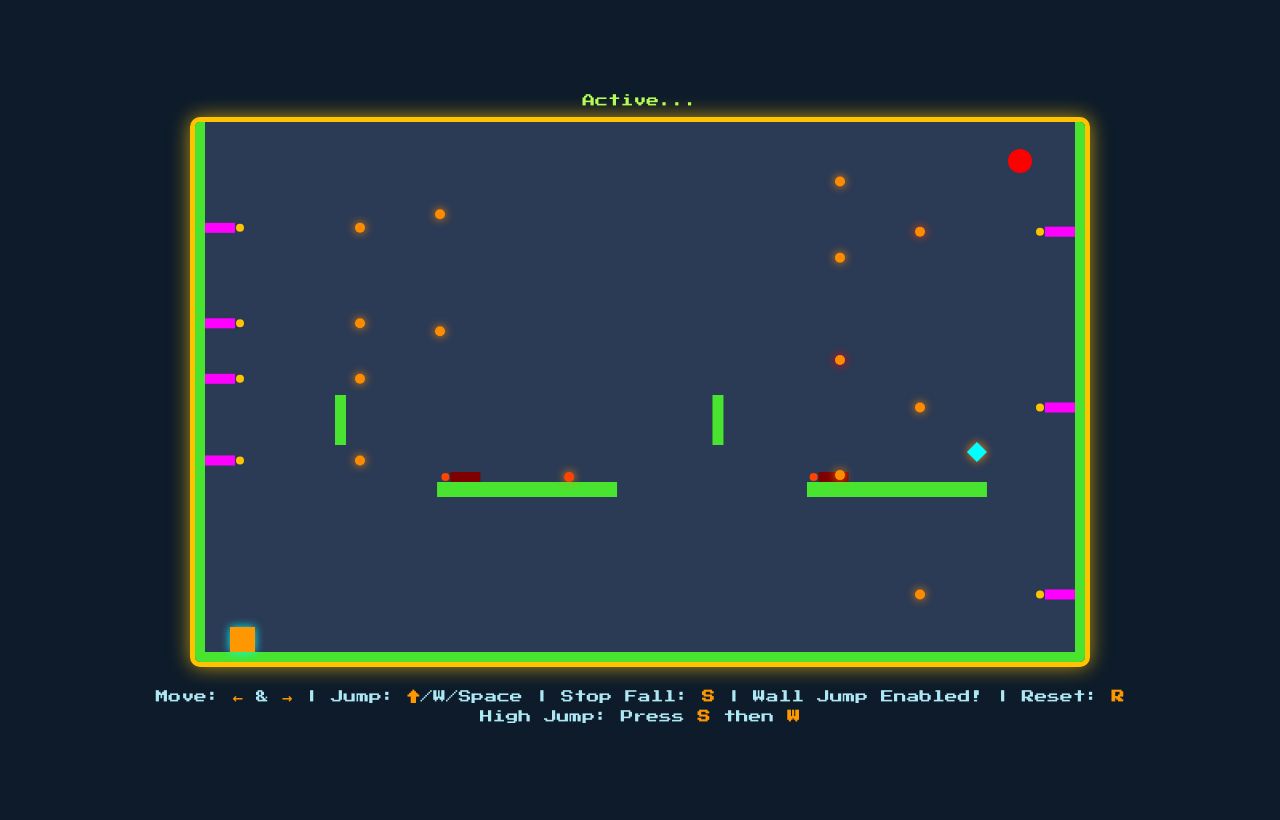
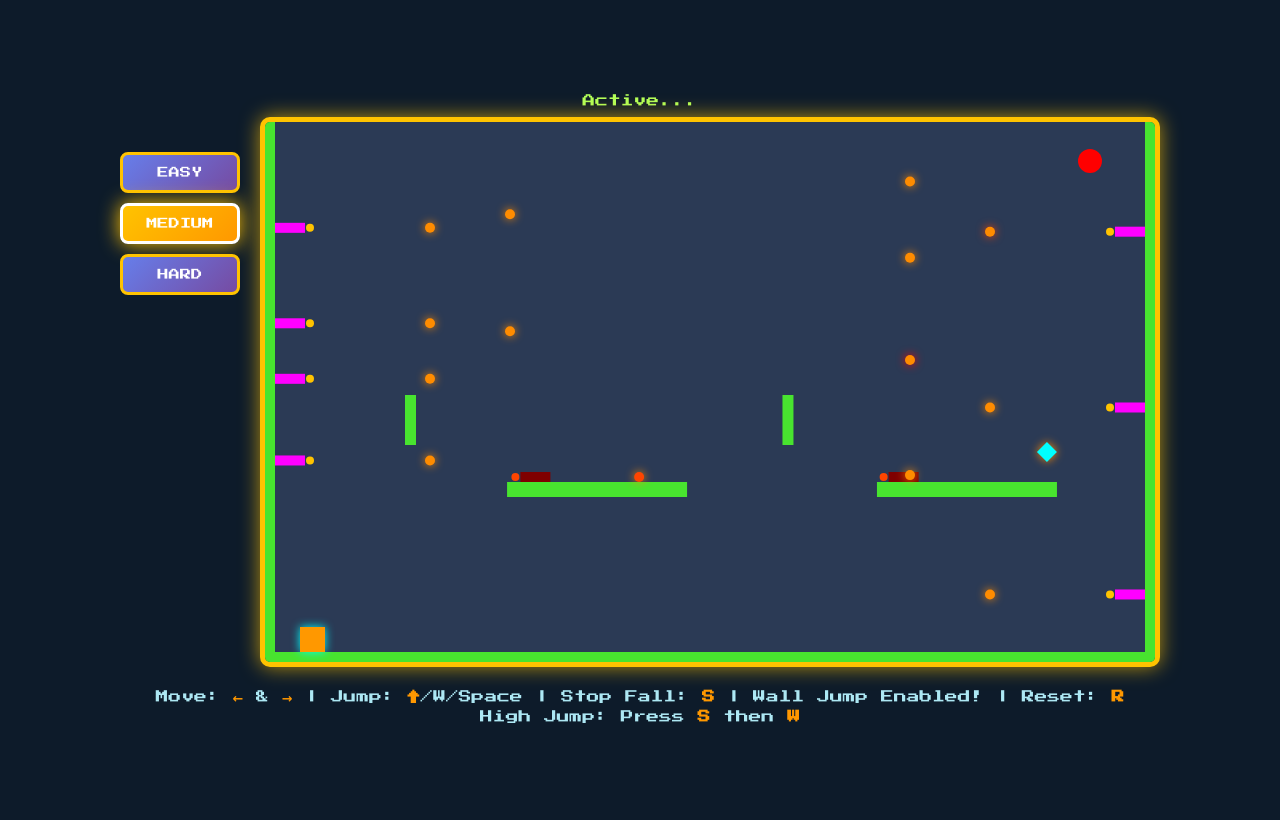
Before and after one commit to trixtxnz/mainweb, a Flask app: page /ttg in a window 1280 px wide. Run offline with Flask 3, Linux system fonts and the light colour scheme.

Commit message:
Assistant checkpoint: Add difficulty selection to ttg.html
Assistant generated file changes:
- templates/ttg.html: Add difficulty settings constants, Add difficulty selection function, Update Turret constructor to use difficulty-based fire cooldown, Add difficulty panel styling, Add difficulty buttons to HTML layout

---

User prompt:

can you add the difficulty thing for ttg as well

Replit-Commit-Author: Assistant
Replit-Commit-Session-Id: 65ea983e-25d5-465d-8975-c207fab6fa98
Replit-Commit-Event-Id: 072a8984-4a63-4c2a-8243-7bb057e1bf6f

```diff
--- a/templates/ttg.html
+++ b/templates/ttg.html
@@ -53,6 +53,44 @@
         .controls b {
             color: #ff9800;
         }
+
+        .game-layout {
+            display: flex;
+            align-items: flex-start;
+            gap: 20px;
+            justify-content: center;
+        }
+
+        .difficulty-panel {
+            display: flex;
+            flex-direction: column;
+            gap: 10px;
+            margin-top: 35px;
+        }
+
+        .difficulty-btn {
+            background: linear-gradient(135deg, #667eea 0%, #764ba2 100%);
+            color: white;
+            border: 3px solid #ffc300;
+            padding: 12px 20px;
+            font-family: 'Press Start 2P', cursive;
+            font-size: 0.7rem;
+            cursor: pointer;
+            border-radius: 8px;
+            transition: all 0.3s;
+            min-width: 120px;
+        }
+
+        .difficulty-btn:hover {
+            transform: scale(1.05);
+            box-shadow: 0 0 15px rgba(255, 195, 0, 0.8);
+        }
+
+        .difficulty-btn.active {
+            background: linear-gradient(135deg, #ffc300 0%, #ff9800 100%);
+            border-color: #fff;
+            box-shadow: 0 0 20px rgba(255, 195, 0, 1);
+        }
     </style>
 </head>
 <body>
@@ -61,8 +99,16 @@
         <div id="status-message" style="color: #48e42f;">Use controls to reach the gem!</div>
     </div>
 
-    <div id="game-container">
-        <canvas id="gameCanvas"></canvas>
+    <div class="game-layout">
+        <div class="difficulty-panel">
+            <button class="difficulty-btn" onclick="setDifficulty('easy')" id="btn-easy">EASY</button>
+            <button class="difficulty-btn active" onclick="setDifficulty('medium')" id="btn-medium">MEDIUM</button>
+            <button class="difficulty-btn" onclick="setDifficulty('hard')" id="btn-hard">HARD</button>
+        </div>
+
+        <div id="game-container">
+            <canvas id="gameCanvas"></canvas>
+        </div>
     </div>
 
     <div class="controls">
@@ -90,35 +136,77 @@
         const JUMP_VELOCITY = -10;
         const WALL_JUMP_X_VELOCITY = 8;
 
+        // --- DIFFICULTY SETTINGS ---
+        const DIFFICULTY_SETTINGS = {
+            easy: {
+                PROJECTILE_SPEED: 6,
+                TEMP_PROJ_SPEED: 3,
+                MEGA_PROJECTILE_SPEED: 4,
+                MINI_PROJECTILE_SPEED: 4,
+                TEMPORARY_TURRET_SPAWN_COOLDOWN_MS: 100,
+                MAX_ACTIVE_TEMPORARY_TURRETS: 5,
+                MEGA_TURRET_SPAWN_COOLDOWN_MS: 6000,
+                MAX_ACTIVE_MEGA_TURRETS: 1,
+                TURRET_FIRE_COOLDOWN: 2500,
+                MEGA_TURRET_FIRE_COOLDOWN: 4000
+            },
+            medium: {
+                PROJECTILE_SPEED: 8,
+                TEMP_PROJ_SPEED: 4,
+                MEGA_PROJECTILE_SPEED: 5,
+                MINI_PROJECTILE_SPEED: 5,
+                TEMPORARY_TURRET_SPAWN_COOLDOWN_MS: 50,
+                MAX_ACTIVE_TEMPORARY_TURRETS: 7,
+                MEGA_TURRET_SPAWN_COOLDOWN_MS: 4000,
+                MAX_ACTIVE_MEGA_TURRETS: 1,
+                TURRET_FIRE_COOLDOWN: 2000,
+                MEGA_TURRET_FIRE_COOLDOWN: 3000
+            },
+            hard: {
+                PROJECTILE_SPEED: 12,
+                TEMP_PROJ_SPEED: 7,
+                MEGA_PROJECTILE_SPEED: 8,
+                MINI_PROJECTILE_SPEED: 8,
+                TEMPORARY_TURRET_SPAWN_COOLDOWN_MS: 30,
+                MAX_ACTIVE_TEMPORARY_TURRETS: 10,
+                MEGA_TURRET_SPAWN_COOLDOWN_MS: 2500,
+                MAX_ACTIVE_MEGA_TURRETS: 2,
+                TURRET_FIRE_COOLDOWN: 1500,
+                MEGA_TURRET_FIRE_COOLDOWN: 2000
+            }
+        };
+
+        // Current difficulty (default to medium)
+        let currentDifficulty = 'medium';
+
+        // Current settings (start with medium)
+        let PROJECTILE_SPEED = DIFFICULTY_SETTINGS.medium.PROJECTILE_SPEED;
+        let TEMP_PROJ_SPEED = DIFFICULTY_SETTINGS.medium.TEMP_PROJ_SPEED;
+        let MEGA_PROJECTILE_SPEED = DIFFICULTY_SETTINGS.medium.MEGA_PROJECTILE_SPEED;
+        let MINI_PROJECTILE_SPEED = DIFFICULTY_SETTINGS.medium.MINI_PROJECTILE_SPEED;
+        let TEMPORARY_TURRET_SPAWN_COOLDOWN_MS = DIFFICULTY_SETTINGS.medium.TEMPORARY_TURRET_SPAWN_COOLDOWN_MS;
+        let MAX_ACTIVE_TEMPORARY_TURRETS = DIFFICULTY_SETTINGS.medium.MAX_ACTIVE_TEMPORARY_TURRETS;
+        let MEGA_TURRET_SPAWN_COOLDOWN_MS = DIFFICULTY_SETTINGS.medium.MEGA_TURRET_SPAWN_COOLDOWN_MS;
+        let MAX_ACTIVE_MEGA_TURRETS = DIFFICULTY_SETTINGS.medium.MAX_ACTIVE_MEGA_TURRETS;
+        let TURRET_FIRE_COOLDOWN = DIFFICULTY_SETTINGS.medium.TURRET_FIRE_COOLDOWN;
+        let MEGA_TURRET_FIRE_COOLDOWN = DIFFICULTY_SETTINGS.medium.MEGA_TURRET_FIRE_COOLDOWN;
+
         // --- PERMANENT TURRET PROJECTILE SETTINGS ---
-        const PROJECTILE_SPEED = 8;
         const PROJECTILE_COLOR = '#ff4500';
         const PROJECTILE_RADIUS = 5;
 
-        // --- TEMPORARY TURRET SETTINGS (CUSTOMIZABLE) ---
-        const TEMP_PROJ_SPEED = 4;
+        // --- TEMPORARY TURRET SETTINGS ---
         const TEMP_PROJ_COLOR = '#ff8c00';
         const TEMP_PROJ_RADIUS = 5;
+        const TURRET_LIFESPAN_MS = 2000;
 
-        const TURRET_LIFESPAN_MS = 2000;
-        const TEMPORARY_TURRET_SPAWN_COOLDOWN_MS = 50;
-        const MAX_ACTIVE_TEMPORARY_TURRETS = 7;
-
-        // --- MEGA TURRET/PROJECTILE SETTINGS (NEW) ---
-        const MEGA_PROJECTILE_RADIUS = 12; // Bigger ball radius
-        const MEGA_PROJECTILE_COLOR = '#ff0000'; // Red color
-        const MEGA_PROJECTILE_SPEED = 5;
-        const MEGA_TURRET_FIRE_COOLDOWN = 3000; // Slow firing rate
-
-        const MINI_PROJECTILE_COUNT = 8; // Number of smaller projectiles
-        const MINI_PROJECTILE_RADIUS = 3; // Tiny projectile size
-        const MINI_PROJECTILE_SPEED = 5; // Fast spread speed
-        const MINI_PROJECTILE_COLOR = '#ffc300'; // Gold color
-
-        // Mega Turret Spawn Settings
-        const MEGA_TURRET_LIFESPAN_MS = 1000; // How long mega turret stays alive
-        const MEGA_TURRET_SPAWN_COOLDOWN_MS = 4000; // Time between spawning new mega turrets
-        const MAX_ACTIVE_MEGA_TURRETS = 1; // Maximum number of mega turrets at once
+        // --- MEGA TURRET/PROJECTILE SETTINGS ---
+        const MEGA_PROJECTILE_RADIUS = 12;
+        const MEGA_PROJECTILE_COLOR = '#ff0000';
+        const MINI_PROJECTILE_COUNT = 8;
+        const MINI_PROJECTILE_RADIUS = 3;
+        const MINI_PROJECTILE_COLOR = '#ffc300';
+        const MEGA_TURRET_LIFESPAN_MS = 1000;
 
         // Safety Zone Constant
         const START_ZONE_CLEARANCE = 150; // Minimum vertical clearance (in pixels) from player's start Y position.
@@ -407,10 +495,10 @@
                     this.fireCooldown = MEGA_TURRET_FIRE_COOLDOWN;
                 } else if (this.isTemporary) {
                     this.color = '#ff00ff'; // Magenta for temporary
-                    this.fireCooldown = 2000;
+                    this.fireCooldown = TURRET_FIRE_COOLDOWN;
                 } else {
                     this.color = '#7f0000'; // Dark Red for permanent
-                    this.fireCooldown = 2000;
+                    this.fireCooldown = TURRET_FIRE_COOLDOWN;
                 }
 
                 this.isDead = false;
@@ -859,6 +947,39 @@
         }
 
         // Level Generation Function
+        // --- DIFFICULTY FUNCTION ---
+        function setDifficulty(difficulty) {
+            // Cancel any existing animation frame to prevent multiple loops
+            if (animationFrameId !== null) {
+                cancelAnimationFrame(animationFrameId);
+                animationFrameId = null;
+            }
+
+            currentDifficulty = difficulty;
+            const settings = DIFFICULTY_SETTINGS[difficulty];
+
+            // Update all difficulty-dependent variables
+            PROJECTILE_SPEED = settings.PROJECTILE_SPEED;
+            TEMP_PROJ_SPEED = settings.TEMP_PROJ_SPEED;
+            MEGA_PROJECTILE_SPEED = settings.MEGA_PROJECTILE_SPEED;
+            MINI_PROJECTILE_SPEED = settings.MINI_PROJECTILE_SPEED;
+            TEMPORARY_TURRET_SPAWN_COOLDOWN_MS = settings.TEMPORARY_TURRET_SPAWN_COOLDOWN_MS;
+            MAX_ACTIVE_TEMPORARY_TURRETS = settings.MAX_ACTIVE_TEMPORARY_TURRETS;
+            MEGA_TURRET_SPAWN_COOLDOWN_MS = settings.MEGA_TURRET_SPAWN_COOLDOWN_MS;
+            MAX_ACTIVE_MEGA_TURRETS = settings.MAX_ACTIVE_MEGA_TURRETS;
+            TURRET_FIRE_COOLDOWN = settings.TURRET_FIRE_COOLDOWN;
+            MEGA_TURRET_FIRE_COOLDOWN = settings.MEGA_TURRET_FIRE_COOLDOWN;
+
+            // Update button states
+            document.querySelectorAll('.difficulty-btn').forEach(btn => btn.classList.remove('active'));
+            document.getElementById(`btn-${difficulty}`).classList.add('active');
+
+            // Restart the game with new difficulty
+            if (gameRunning) {
+                initializeGame();
+            }
+        }
+
         function generateLevel() {
             let currentX = 0;
             // Increased number of modules to fill the new, wider area and account for new vertical modules
```
